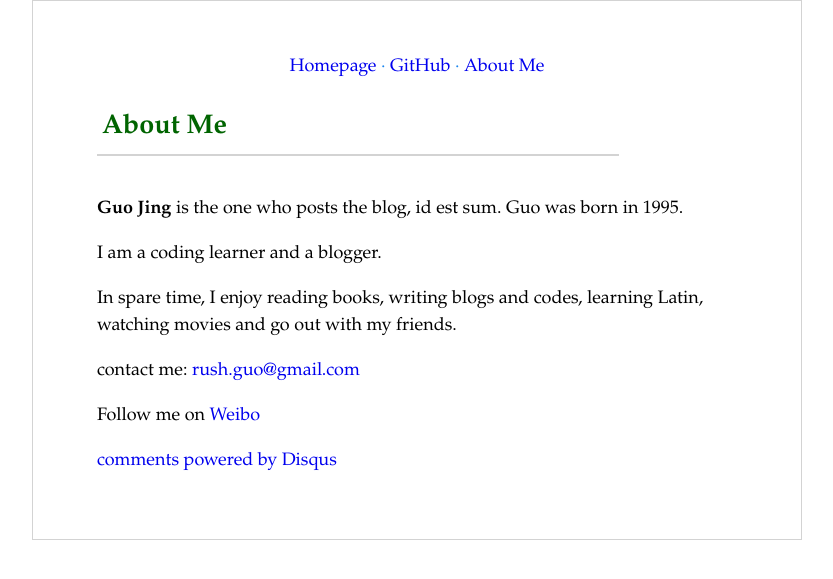
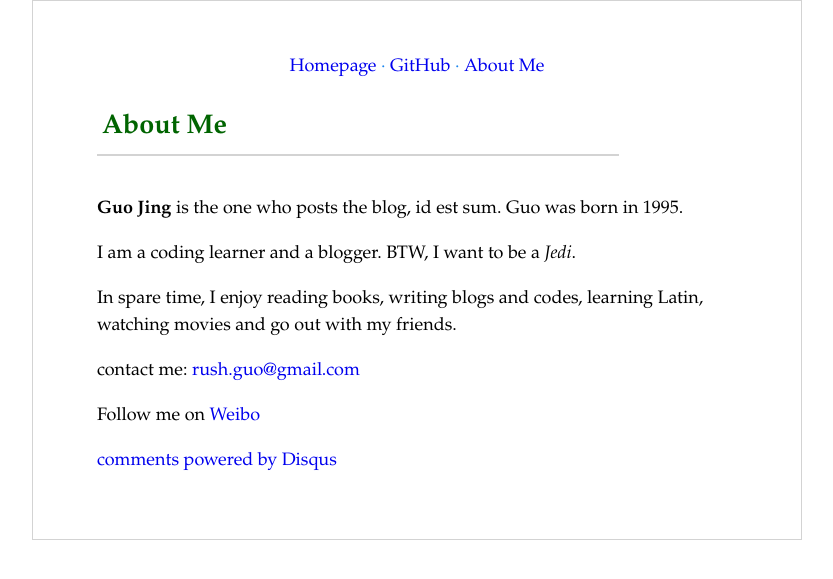
Before and after one commit to guojing0/guojing0.github.io, a Jekyll site: the page built from about-me.md, in a window 1280 px wide. Shown: the top 579 px of the page, without its empty margins (223-1056 px from the left). Built offline with Jekyll 4.4.1, drawn with Linux system fonts in a browser that asks for light colours; comment, search, counter and statistics services are not loaded.

Commit message:
about-me changed.

```diff
--- a/about-me.md
+++ b/about-me.md
@@ -5,7 +5,7 @@ title: About Me
 
 **Guo Jing** is the one who posts the blog, id est sum. Guo was born in 1995.
 
-I am a coding learner and a blogger.
+I am a coding learner and a blogger. BTW, I want to be a *Jedi*.
 
 In spare time, I enjoy reading books, writing blogs and codes, learning Latin, watching movies and go out with my friends.
 
```
